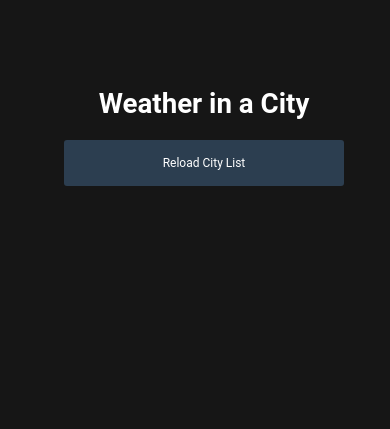
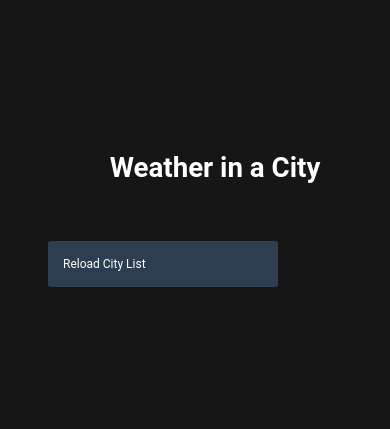
Before and after one commit to chilismaug/WeatherApp.v2, a Flask app: page /result in a window 390 px wide. Shown: the top 429 px of the page. Run offline with Flask 2, Linux system fonts and the light colour scheme; data that the repository does not hold is empty.

Commit message:
major grid grinding

```diff
--- a/static/style.css
+++ b/static/style.css
@@ -1,42 +1,24 @@
-.wrapper {
-  display: grid;
-  grid-template-columns: 1fr 1fr;
-}
 
 .center-on-page-top {
-  grid-column: span 1;
-  position: absolute;
-  top: 30%;
-  left: 20%;
+  /* grid styles */
+  display: grid;
+/*  grid-template-columns: repeat(auto-fit, minmax(280px)); */
+  align-items: center;
 }
-.center-on-page-mid {
-  grid-column: span 1;
-  position: absolute;
-  top: -30%;
-  left: 140%;
-}
+/* .center-on-page-mid {
+  display: grid;
+ grid-template-columns: repeat(auto-fit, minmax(280px));
+  align-items: center;
+}*/
 
-/* Use a media query to add a breakpoint at 800px: */
-@media screen and (max-width: 800px) {
-  .center-on-page-top,
-  .center-on-page-mid,
-  .form-inline {
-    position: relative;
-    top: 30%;
-    left: 20%;
-    width: 100%; /* The width is 100%, when the viewport is 800px or smaller */
-  }
-}
-
-// Full height!
 body {
-  min-height: 100vh;
+  min-height: 50vh;
 }
 body,
 a {
   color: #161616;
   font-family: "Roboto", sans-serif;
-  text-align: center;
+/*  text-align: center; */
   background-color: currentColor;
 }
 h1 {
@@ -106,14 +88,39 @@ select::-ms-expand {
   -o-transition: 0.25s all ease;
   transition: 0.25s all ease;
 }
+
+.btn {
+  -webkit-appearance: none;
+  -moz-appearance: none;
+  -ms-appearance: none;
+
+  display: inline-block;
+
+  appearance: none;
+  outline: 0;
+  box-shadow: none;
+  border: 0 !important;
+  background: #2c3e50;
+  background-image: none;
+  width: 20em;
+  height: 4em;
+  margin: 0;
+  color: #fff;
+  cursor: pointer;
+  border-radius: 0.25em;
+}
+.btn,.fauxbtn:hover {
+  color: #f39c12;
+}
 /* Ye Olde Backe Linke */
 .fauxbtn {
   -webkit-appearance: button;
   -moz-appearance: button;
   -ms-appearance: button;
+
   appearance: button;
   display: block;
-  width: 250px;
+  width: 200px;
   line-height: 16px;
   background: #2c3e50;
   padding: 15px;
--- a/templates/weather.html
+++ b/templates/weather.html
@@ -5,16 +5,17 @@
     <link rel="shortcut icon" href="{{ url_for('static', filename='favicon.ico') }}">
     <link rel="stylesheet" type="text/css" href="{{ url_for('static', filename='style.css') }}">
   </head>
-  <body>
-	<div class="wrapper">
+  <body
 	<div class="center-on-page-top">
+	  <ul>
+		<li>
+				<h1>Weather in a City </h1>
 		  <br>
-			<h1>Weather in a City </h1>
 					{% if phase == 'answer' %}
 						<a href="/" class="fauxbtn">Reload City List</a>
 					{% else %}
+						<form class="form-inline" method="POST" action="{{ url_for('result') }}">
 							<div class="select">
-						<form class="form-inline" method="POST" action="{{ url_for('result') }}">
 							<select name="comp_select" class="selectpicker form-control">
 							{% for o in data %}
 								<option value="{{ o.name }}">{{ o.name }}</option>
@@ -22,11 +23,16 @@
 							</select>
 							</div>
 							<button type="submit" class="btn">Go</button>
+						</form>
 					{% endif %}
-			</form>
+
+		</li>
+		<li>
 				{% block body %}
 				{% endblock %}
-		</div>
+
+		</li>
+	  </ul>
 	</div>
   </body>
 </html>
```
Also changed, not shown: other parts of static/style.css (+3 -25 lines), static/responsive-hero-wrap-grid.css (added, +122 -0 lines). Lines whose indentation alone changed are shown as unchanged.
